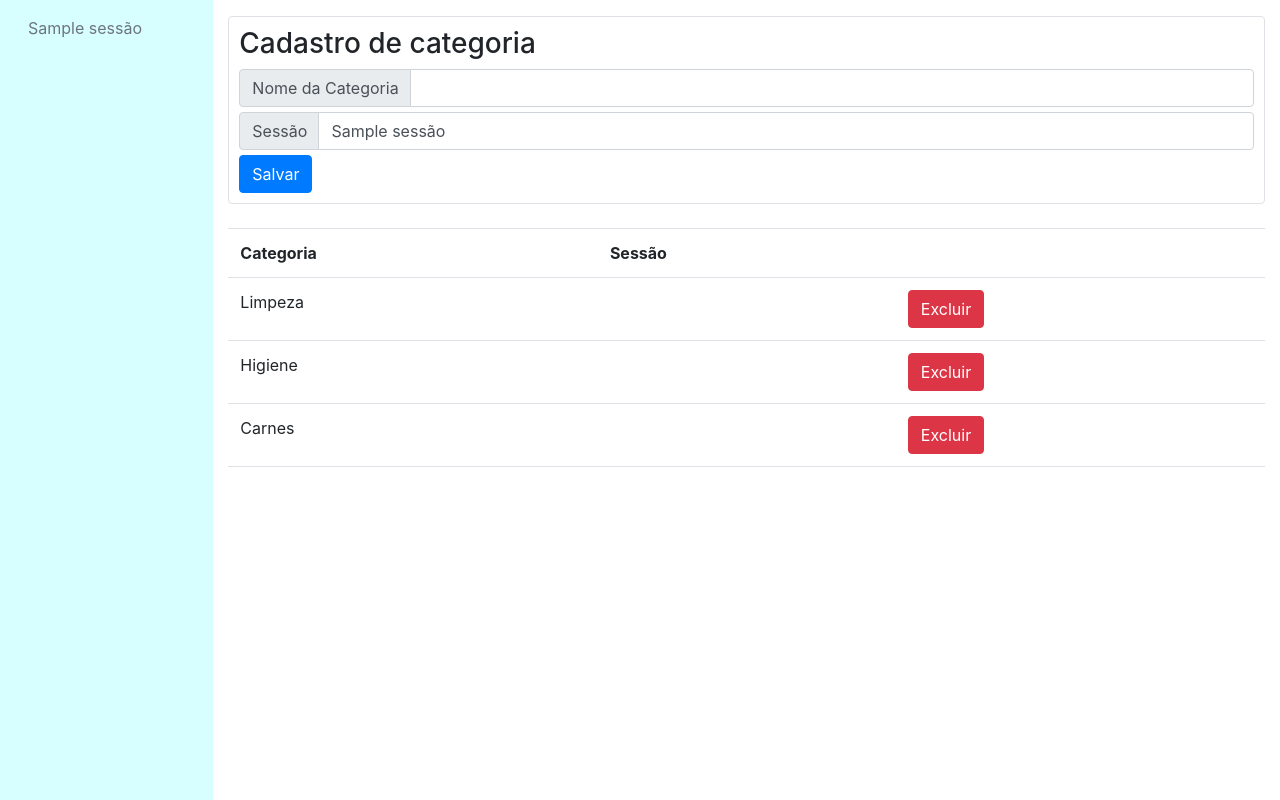
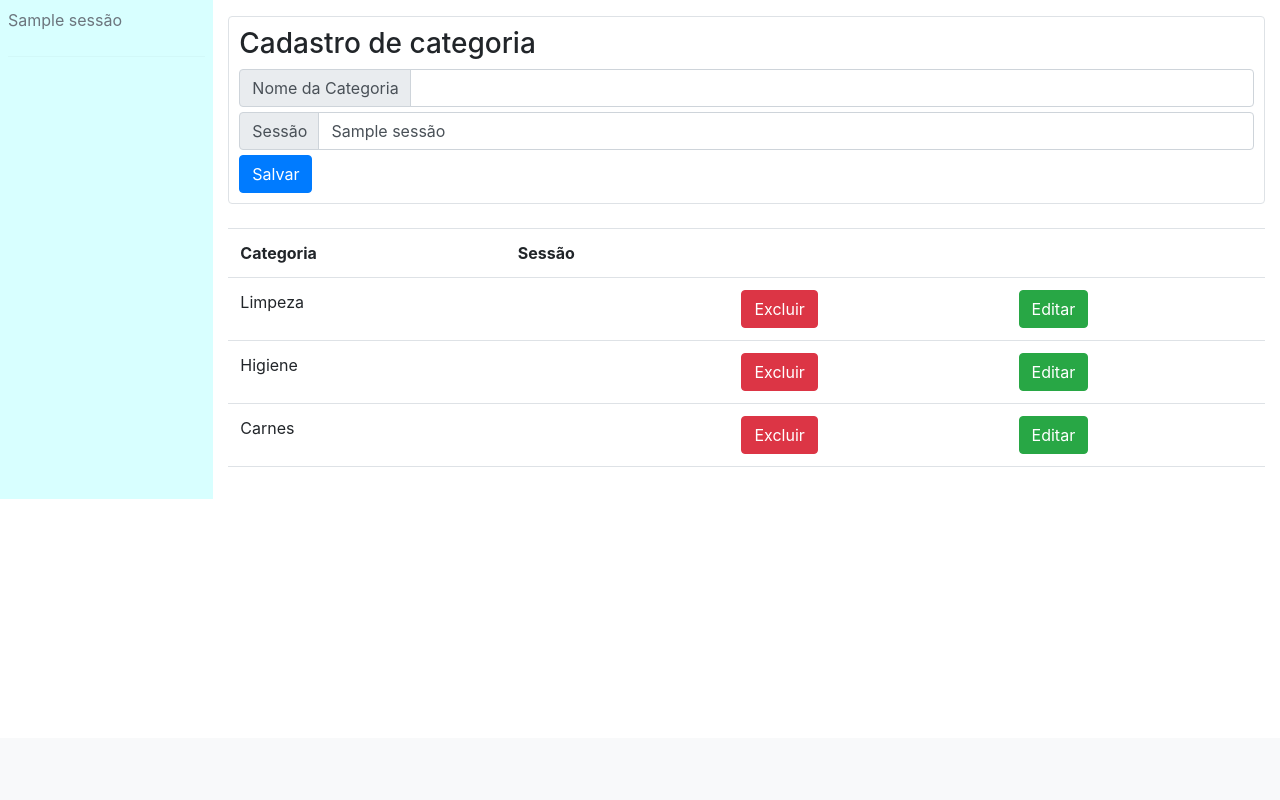
Before and after one commit to leonardo-senac/pi-django, a Django app: page /adicionar_categoria/ in a window 1280 px wide. Shown: the part 62-862 px from the top of the page. After the commit the page ends 561 px from the top, so only its background shows below. Run offline with Django 4.2, Linux system fonts and the light colour scheme; a user stored in the database is signed in; data comes from the database, SQL or seed files in the repository; tables that the repository leaves empty hold one stand-in row (values such as "Sample post"); parts of the project's set-up code (start-up, migrations or seed data) failed here and were passed over; some libraries are stand-ins or nearby versions.

```diff
--- /dev/null
+++ b/projeto_compara/core/forms.py
@@ -0,0 +1,4 @@
+from django import forms
+
+class Imagem(forms.Form):
+    imagem = forms.ImageField()
--- a/projeto_compara/core/templates/base.html
+++ b/projeto_compara/core/templates/base.html
@@ -1,6 +1,6 @@
 <!DOCTYPE html>
 <html lang="pt-br">
-
+    {% load static %}
 <head>
     <meta charset="UTF-8">
     <meta name="viewport" content="width=device-width, initial-scale=1.0">
@@ -175,6 +175,9 @@
         .h1-iggor {
             text-align: center;
         }
+        .hover:hover {
+            background-color: #8df2f2;
+        }
     </style>
 </head>
 
@@ -220,15 +223,15 @@
     </nav>
     <div class="container-fluid">
         <div class="row flex-nowrap">
-            <div class="col-auto col-md-3 col-xl-2 px-sm-2 px-0" style="background-color: #d8ffff;">
-                <div class="d-flex flex-column align-items-center align-items-sm-start px-3 pt-2 text-white min-vh-100">
+            <div class="col-auto col-md-3 col-xl-2 px-sm-2 px-0" style="background-color: #d8ffff; padding: 0%;">
+                <div class="">
 
-                    <ul class="nav nav-pills flex-column mb-sm-auto mb-0 align-items-center align-items-sm-start"
+                    <ul class="nav nav-pills flex-column"
                         id="menu">
                         {% for sessao in sessoes %}
                         <li class="nav-item">
-                            <a href="{% url 'produtos_por_sessao' sessao.id %}" class="nav-link align-middle px-0">
-                                <span class="ms-1 d-none d-sm-inline text-secondary">{{sessao.nome}}</span>
+                            <a href="{% url 'produtos_por_sessao' sessao.id %}" class="nav-link align-middle px-0 hover text-secondary">
+                                {{sessao.nome}}
                             </a>
                         </li>
                         {% endfor %}
--- a/projeto_compara/core/templates/categoria.html
+++ b/projeto_compara/core/templates/categoria.html
@@ -37,12 +37,64 @@
             <th>Categoria</th>
             <th>Sessão</th>
             <th></th>
+            <th></th>
         </tr>
         {% for categoria in categorias %}
         <tr>
             <td>{{categoria.nome}}</td>
             <td>{{categoria.sessao}}</td>
             <td><a href="{% url 'excluir_categoria' categoria.id %}" class="btn btn-danger">Excluir</a></td>
+            <td><!-- Button trigger modal -->
+                <button type="button" class="btn btn-success" data-toggle="modal" data-target="#modal{{categoria.id}}">
+                    Editar
+                </button>
+            </td>
+
+            <!-- Modal -->
+            <div class="modal fade" id="modal{{categoria.id}}" tabindex="-1" role="dialog" aria-labelledby="exampleModalLabel"
+                aria-hidden="true">
+                <div class="modal-dialog" role="document">
+                    <div class="modal-content">
+                        <div class="modal-header">
+                            <h5 class="modal-title" id="exampleModalLabel">{{categoria.nome}}</h5>
+                            <button type="button" class="close" data-dismiss="modal" aria-label="Close">
+                                <span aria-hidden="true">&times;</span>
+                            </button>
+                        </div>
+                        <div class="modal-body">
+                            <form action="{% url 'editar_categoria' categoria.id %}" method="post">
+                                {% csrf_token %}
+                                <div class="input-group" style="margin-top: 5px; margin-bottom: 5px;">
+                                    <div class="input-group-prepend">
+                                        <span class="input-group-text" id="">Nome da Categoria</span>
+                                    </div>
+                                    <input type="text" class="form-control" name="nome" value="{{categoria.nome}}">
+                                </div>
+                                <div class="form-row" style="margin-bottom: 5px;">
+                                    <div class="input-group">
+                                        <div class="input-group-prepend">
+                                            <span class="input-group-text" id="">Sessão</span>
+                                        </div>
+                                        <select name="sessao" class="form-control">
+                                            {% for sessao in sessoes %}
+                                            {% if sessao == categoria.sessao %}
+                                            <option value="{{sessao.id}}" selected>{{sessao.nome}}</option>
+                                            {% else %}
+                                            <option value="{{sessao.id}}">{{sessao.nome}}</option>
+                                            {% endif %}
+                                            {%endfor%}
+                                        </select>
+                                    </div>
+                                </div>
+                                <div class="modal-footer">
+                                    <button type="button" class="btn btn-secondary" data-dismiss="modal">Fechar</button>
+                                    <button type="submit" class="btn btn-primary">Salvar</button>
+                                </div>
+                            </form>
+                        </div>
+                    </div>
+                </div>
+            </div>
 
         </tr>
         {% endfor %}
--- a/projeto_compara/core/views.py
+++ b/projeto_compara/core/views.py
@@ -5,6 +5,7 @@ from django.contrib.auth import authenticate, login, logout
 from django.contrib.auth.forms import AuthenticationForm
 from django.contrib.auth.decorators import login_required
 from django.contrib.auth.hashers import *
+from .forms import Imagem
 
 # Create your views here.
 
@@ -31,15 +32,21 @@ def cadastro_sessoes(request):
 def cadastrar_produtos(request):
     sessoes = Sessão.objects.all()
     categorias = Categoria.objects.all()
+    form = Imagem()
     if request.method == 'POST':
-        nome_produto = request.POST.get('nome')
-        produto_descricao = request.POST.get('descricao')
-        id_categoria = request.POST.get('categoria')
+        form = Imagem(request.POST, request.FILES)
+        if form.is_valid():
+            print('aqui')
+            nome_produto = request.POST.get('nome')
+            produto_descricao = request.POST.get('descricao')
+            id_categoria = request.POST.get('categoria')
+            imagem = form.cleaned_data.get("imagem")
 
-        produto_categoria = Categoria.objects.get(id=id_categoria)
+            produto_categoria = Categoria.objects.get(id=id_categoria)
 
-        Produto.objects.create(nome= nome_produto, descricao=produto_descricao, categoria=produto_categoria)
-    return render(request, 'cadastro_produto.html', {'sessoes': sessoes, 'categorias': categorias, 'usuario': request.user})
+            Produto.objects.create(nome= nome_produto, descricao=produto_descricao, categoria=produto_categoria, imagem=imagem)
+        print(form.errors.as_data())
+    return render(request, 'cadastro_produto.html', {'sessoes': sessoes, 'categorias': categorias, 'usuario': request.user, 'form': form})
 
 @login_required(login_url="/logar")
 def lista_mercados(request):
@@ -210,6 +217,16 @@ def editar_sessao(request,id_sessao):
 
     return redirect(cadastro_sessoes)
 
+@login_required(login_url="/logar")
+def editar_categoria(request, id_categoria):
+    categoria=Categoria.objects.get(id=id_categoria)
+    categoria.nome = request.POST['nome']
+    categoria.sessao = Sessão.objects.get(id=request.POST['sessao'])
+
+    categoria.save()
+
+    return redirect(adicionar_categoria)
+
 def mudar_senha(request):
     usuario = User.objects.get(id=request.user.id)
     if usuario.check_password(request.POST['senha_antiga']):
--- a/projeto_compara/projeto_compara/urls.py
+++ b/projeto_compara/projeto_compara/urls.py
@@ -42,6 +42,7 @@ urlpatterns = [
     path('editar_cidade/<int:id_cidade>', editar_cidade, name='editar_cidade'),
     path('editar_sessao/<int:id_sessao>', editar_sessao, name='editar_sessao'),
     path('excluir_mercado/<int:id_mercado>', excluir_mercado, name="excluir_mercado"),
-    path('editar_mercado/<int:id_mercado>', editar_mercado, name="editar_mercado")
+    path('editar_mercado/<int:id_mercado>', editar_mercado, name="editar_mercado"),
+    path('editar_categoria/<int:id_categoria>', editar_categoria, name="editar_categoria"),
 
 ] + static(settings.MEDIA_URL, document_root=settings.MEDIA_ROOT)
```
Also changed, not shown: projeto_compara/core/templates/cadastro_produto.html (+7 -16 lines).
